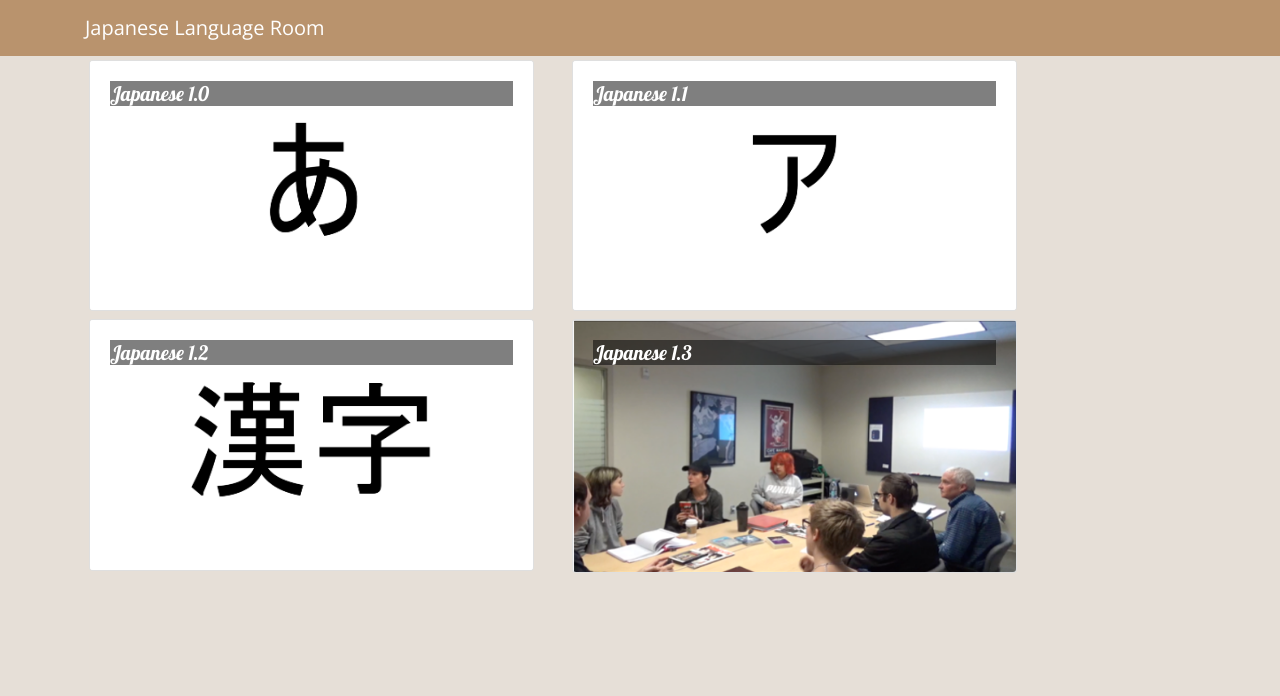
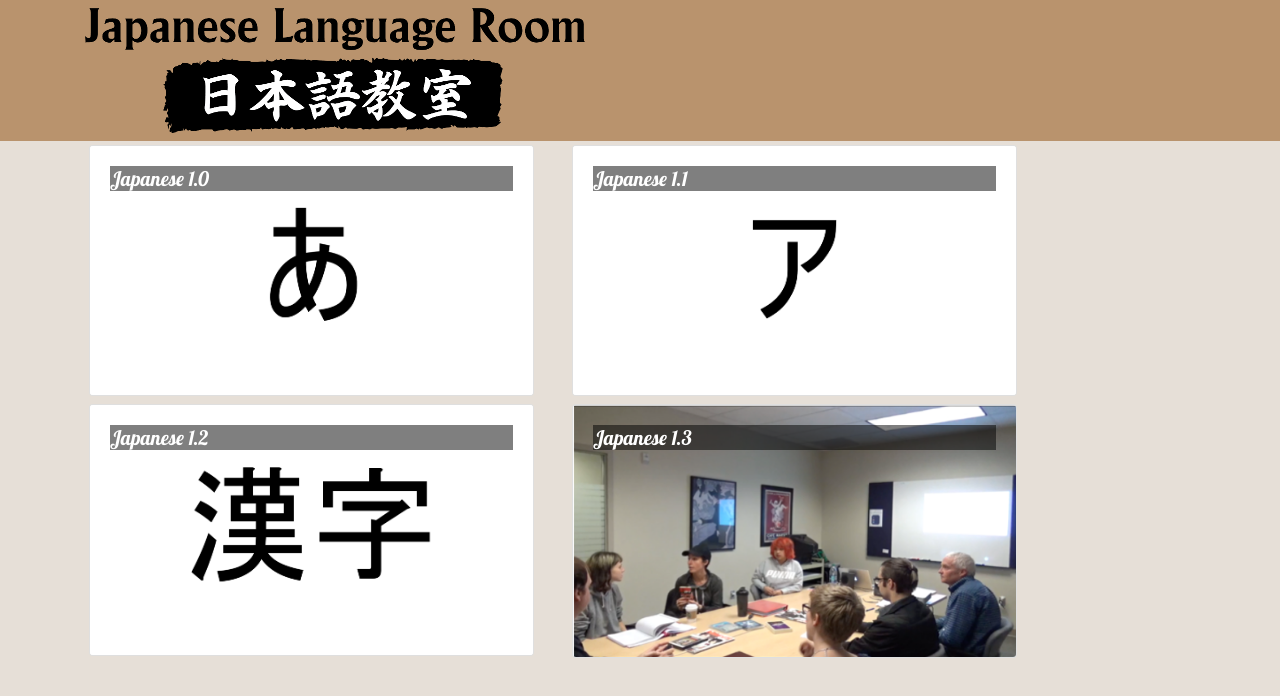
Before and after one commit to Johnsensei/jlr-react, a React (Create React App) app: page / in a window 1280 px wide. Shown: the top 696 px of the page. Built offline with nearby package versions, Linux system fonts and the light colour scheme.

Commit message:
Adds logo and content lists

```diff
--- a/src/App.js
+++ b/src/App.js
@@ -15,10 +15,9 @@ class App extends Component {
   render() {
       return (
           <div className="App">
-              <Navbar dark color="#B9936D">
+              <Navbar dark className="navbar">
               <div className="container">
-                {/* TODO: Replace with logo image. */}
-                  <NavbarBrand href="/">Japanese Language Room</NavbarBrand>
+                  <img src="/assets/images/JLR_Horz.png" />
               </div>
               </Navbar>
               <Directory classes={this.state.classes} />
--- a/src/components/DirectoryComponent.js
+++ b/src/components/DirectoryComponent.js
@@ -1,5 +1,5 @@
 import React, { Component } from 'react';
-import { Card, CardImg, CardImgOverlay, CardText, CardBody, CardTitle } from 'reactstrap';
+import { Card, CardImg, CardImgOverlay, CardText, CardBody, CardTitle, CardColumns } from 'reactstrap';
 
 class Directory extends Component {
     constructor(props) {
@@ -21,6 +21,11 @@ class Directory extends Component {
                     <CardBody>
                         <CardTitle>{languageClass.name}</CardTitle>
                         <CardText>{languageClass.description}</CardText>
+                        <ul>
+                            {languageClass.content.map(function(listValue){
+                                return <li>{listValue}</li>
+                            })}
+                        </ul>
                     </CardBody>
                 </Card>
             );
```
Also changed, not shown: src/App.css (+13 -1 lines), public/assets/images/JLR_Horz.png (added).
